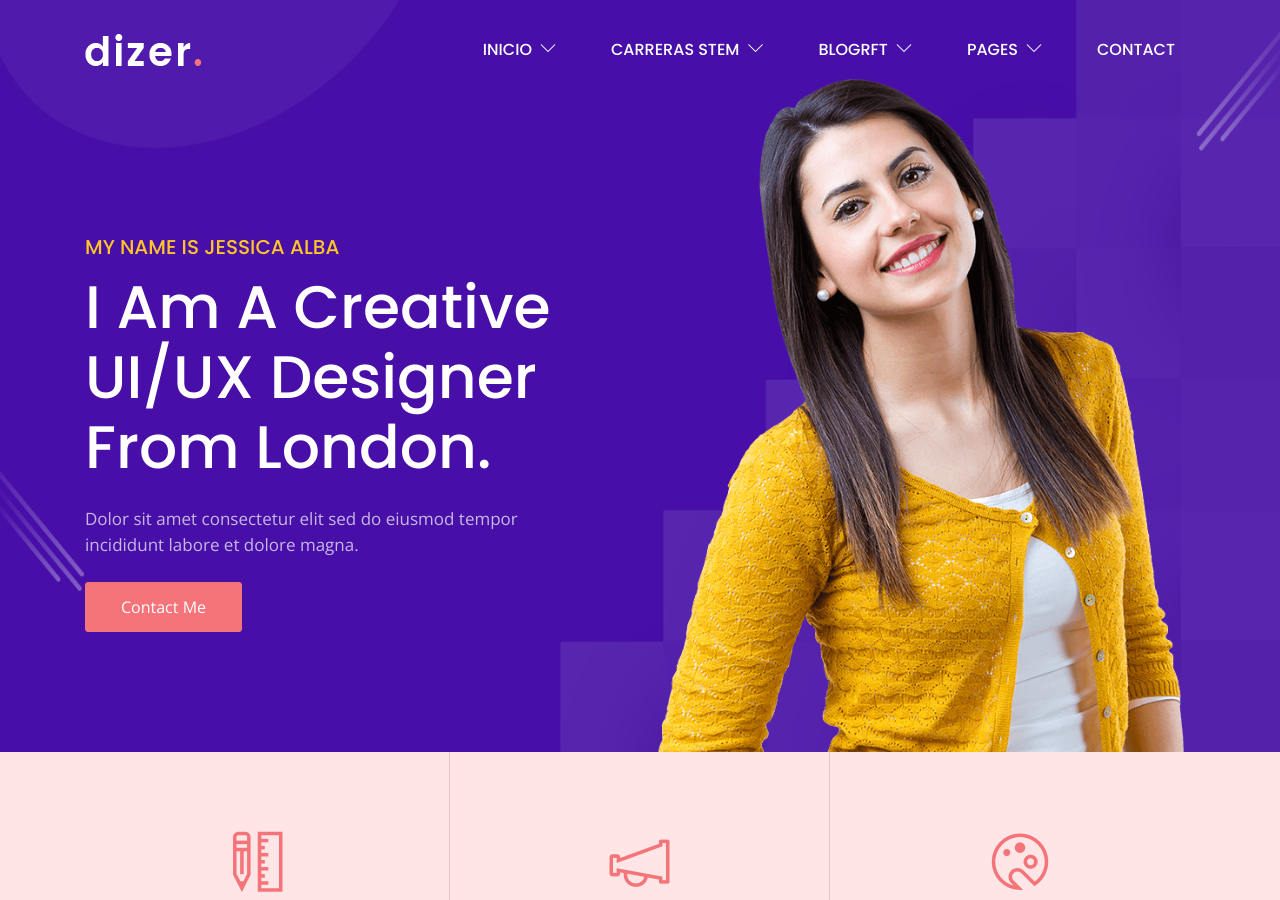
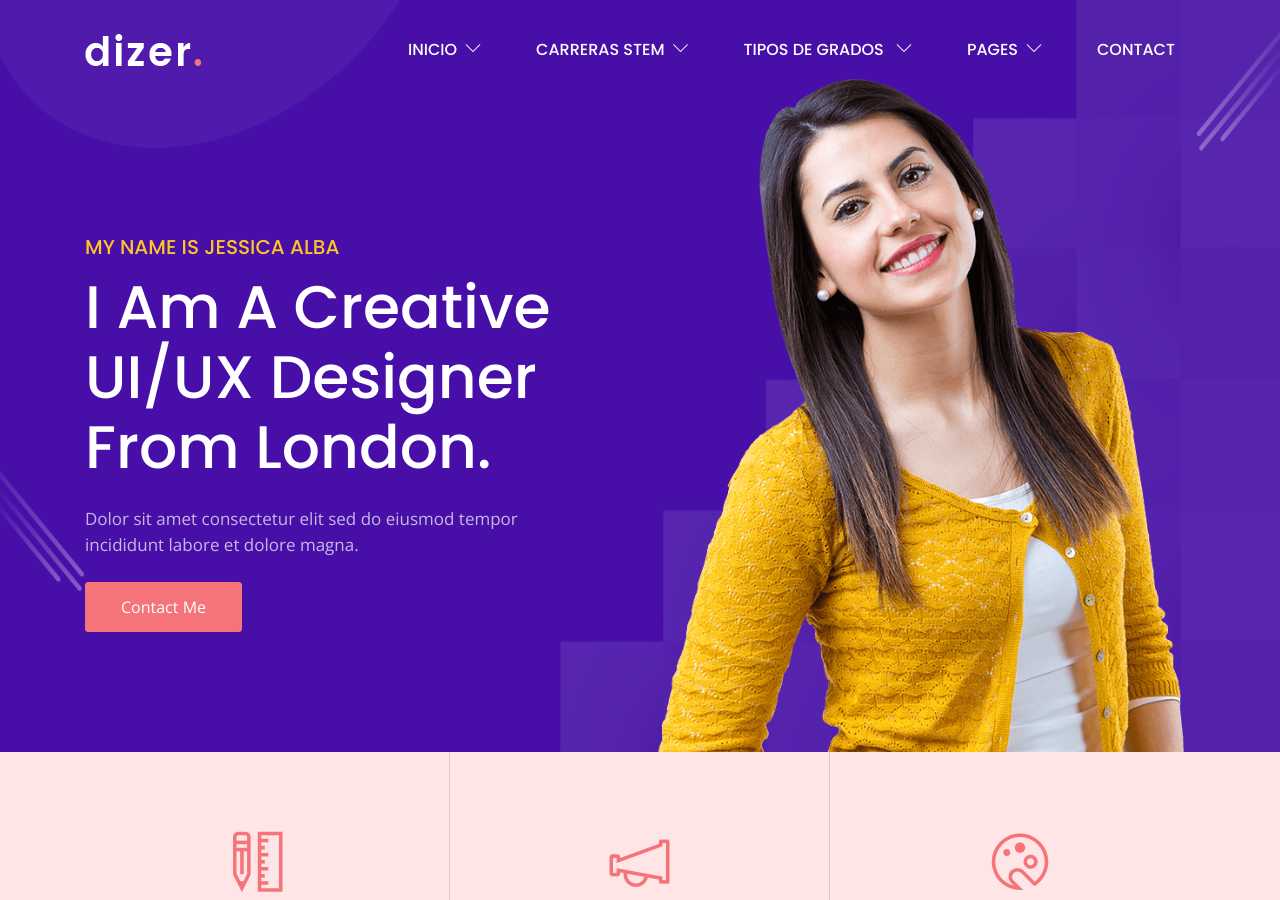
Before and after one commit to estaennosotraspiloto/estaennosotraspiloto, a Jekyll site: the page built from index.html, in a window 1280 px wide and 900 px high. Built offline with Jekyll 4.4.1, drawn with Linux system fonts in a browser that asks for light colours.

Commit message:
Update from Forestry.io estaennosotraspiloto updated _data/navigation.yml

```diff
--- a/_data/navigation.yml
+++ b/_data/navigation.yml
@@ -16,7 +16,7 @@ main:
     url: "/about"
   - name: About Me
     url: "/about-me"
-- name: BlogRFT
+- name: 'Tipos de grados '
   url: "/blog-1"
   submenu:
   - name: Blog One
```
